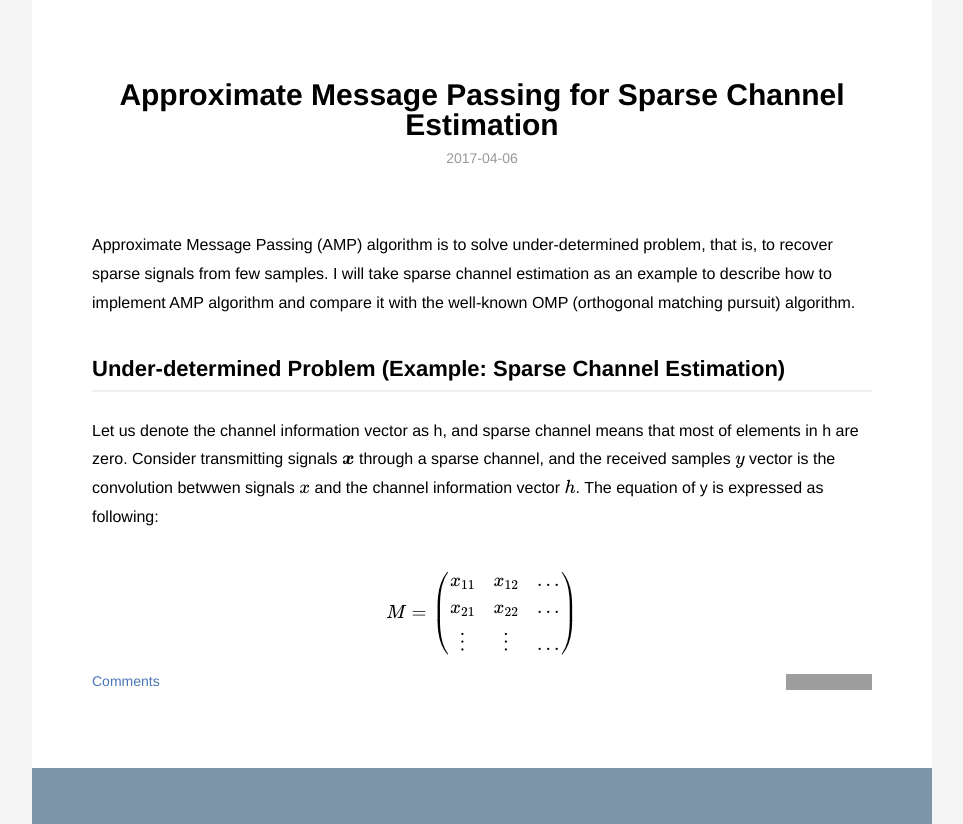
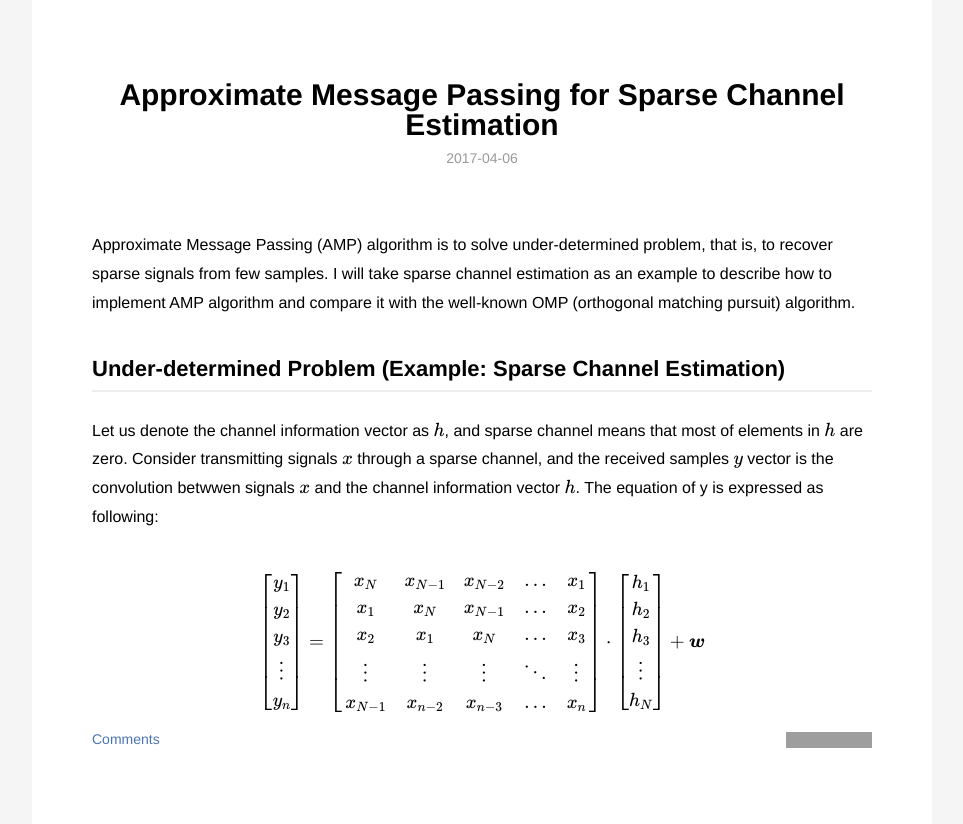
Before and after one commit to danqing117/danqing117.github.io, a Jekyll site: the page built from _posts/2017-04-06-AMP.md, in a window 1280 px wide, cut to the strip 0-824 px from the top of the page. Shown: the whole strip, without its empty margins (158-1121 px from the left). Built offline with Jekyll 4.4.1, drawn with Linux system fonts in a browser that asks for light colours; formulas are drawn with MathJax 3; grey boxes are pictures that could not be loaded.

Commit message:
Update 2017-04-06-AMP.md

```diff
--- a/_posts/2017-04-06-AMP.md
+++ b/_posts/2017-04-06-AMP.md
@@ -9,13 +9,30 @@ category: blog
 Approximate Message Passing (AMP) algorithm is to solve under-determined problem, that is, to recover sparse signals from few samples. I will take sparse channel estimation as an example to describe how to implement AMP algorithm and compare it with the well-known OMP (orthogonal matching pursuit) algorithm.
 
 ## Under-determined Problem (Example: Sparse Channel Estimation)
-Let us denote the channel information vector as h, and sparse channel means that most of elements in h are zero. Consider transmitting signals \\(\boldsymbol{x}\\) through a sparse channel, and the received samples \\(y\\) vector is the convolution betwwen signals \\(x\\) and the channel information vector \\(h\\). The equation of y is expressed as following:
+Let us denote the channel information vector as \\(h\\), and sparse channel means that most of elements in \\(h\\) are zero. Consider transmitting signals \\(x\\) through a sparse channel, and the received samples \\(y\\) vector is the convolution betwwen signals \\(x\\) and the channel information vector \\(h\\). The equation of y is expressed as following:
 
 
 $$
-M = \left( \begin{array}{ccc}
-x_{11} & x_{12} & \ldots \\
-x_{21} & x_{22} & \ldots \\
-\vdots & \vdots & \ldots \\
-\end{array} \right)
+\begin{bmatrix}
+y_{1}\\
+y_{2}\\
+y_{3}\\
+\vdots\\
+y_{n}
+\end{bmatrix}=
+\begin{bmatrix}
+x_{N} & x_{N-1} & x_{N-2} & \ldots & x_1 \\
+x_{1} & x_{N} & x_{N-1} & \ldots & x_2\\
+x_{2} & x_{1} & x_{N} & \ldots & x_3 \\
+\vdots & \vdots & \vdots & \ddots & \vdots\\
+x_{N-1} & x_{n-2} & x_{n-3} & \ldots & x_{n}
+\end{bmatrix}\cdot
+\begin{bmatrix}
+h_{1}\\
+h_{2}\\
+h_{3} \\
+\vdots\\
+h_{N}
+\end{bmatrix}
++ \boldsymbol{w}
 $$
```
